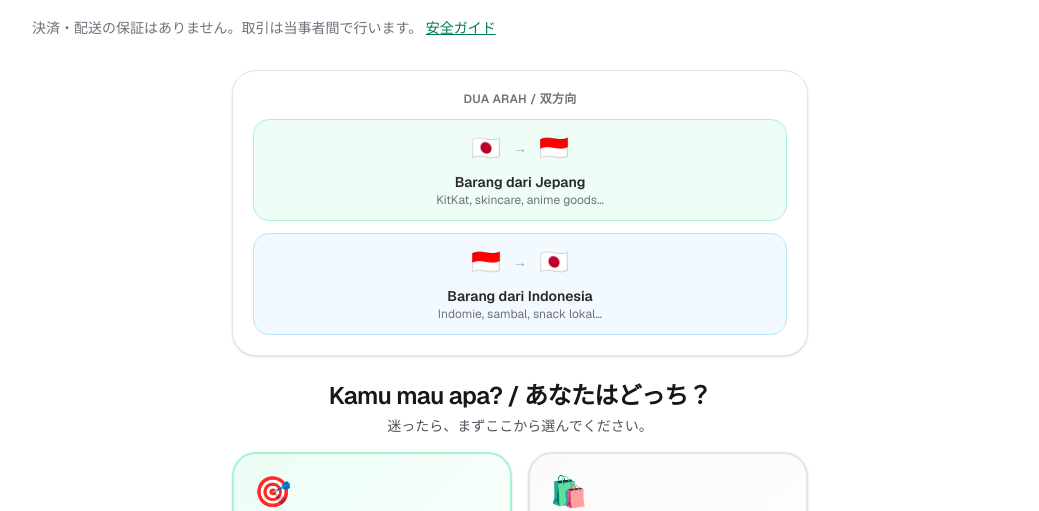
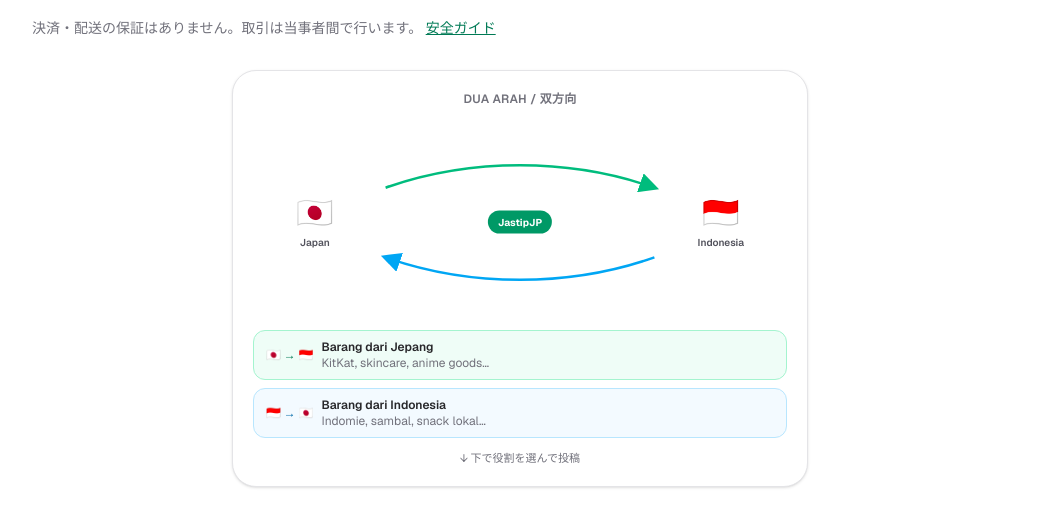
Before and after one commit to yoshisukabubur/jastip-jp, a Next.js app: page / in a window 1280 px wide. Shown: the part 354-865 px from the top of the page, without its empty margins (120-1159 px from the left). Built offline with nearby package versions, Linux system fonts and the light colour scheme; no server answers.

Commit message:
Add visual bidirectional flow diagram above role choice cards

```diff
--- a/src/app/page.tsx
+++ b/src/app/page.tsx
@@ -1,21 +1,5 @@
+import { BidirectionalFlowDiagram } from "@/components/bidirectional-flow-diagram";
 import Link from "next/link";
-
-const FLOW_ROWS = [
-  {
-    from: "🇯🇵",
-    to: "🇮🇩",
-    label: "Barang dari Jepang",
-    sub: "KitKat, skincare, anime goods…",
-    tone: "emerald",
-  },
-  {
-    from: "🇮🇩",
-    to: "🇯🇵",
-    label: "Barang dari Indonesia",
-    sub: "Indomie, sambal, snack lokal…",
-    tone: "sky",
-  },
-] as const;
 
 const STEPS = [
   {
@@ -93,34 +77,7 @@ export default function Home() {
         </div>
 
         <div className="mx-auto max-w-xl space-y-6">
-          {/* Bidirectional flow */}
-          <div className="space-y-3 rounded-3xl border border-zinc-200 bg-white p-5 shadow-sm dark:border-zinc-800 dark:bg-zinc-950">
-            <p className="text-center text-xs font-semibold uppercase tracking-wide text-zinc-500">
-              Dua arah / 双方向
-            </p>
-            {FLOW_ROWS.map((row) => (
-              <div
-                key={row.label}
-                className={`rounded-2xl border px-4 py-3 ${
-                  row.tone === "emerald"
-                    ? "border-emerald-200 bg-emerald-50/80 dark:border-emerald-900 dark:bg-emerald-950/30"
-                    : "border-sky-200 bg-sky-50/80 dark:border-sky-900 dark:bg-sky-950/30"
-                }`}
-              >
-                <div className="flex items-center justify-center gap-3 text-2xl">
-                  <span>{row.from}</span>
-                  <span className="text-sm text-zinc-400">→</span>
-                  <span>{row.to}</span>
-                </div>
-                <p className="mt-2 text-center text-sm font-semibold text-zinc-800 dark:text-zinc-200">
-                  {row.label}
-                </p>
-                <p className="text-center text-xs text-zinc-500 dark:text-zinc-400">
-                  {row.sub}
-                </p>
-              </div>
-            ))}
-          </div>
+          <BidirectionalFlowDiagram />
 
           {/* Who are you? — directly below Dua arah */}
           <div className="space-y-4">
--- /dev/null
+++ b/src/components/bidirectional-flow-diagram.tsx
@@ -0,0 +1,110 @@
+export function BidirectionalFlowDiagram() {
+  return (
+    <div className="rounded-3xl border border-zinc-200 bg-white p-5 shadow-sm dark:border-zinc-800 dark:bg-zinc-950">
+      <p className="text-center text-xs font-semibold uppercase tracking-wide text-zinc-500">
+        Dua arah / 双方向
+      </p>
+
+      <div className="relative mx-auto mt-4 max-w-md" aria-hidden>
+        <svg
+          viewBox="0 0 360 160"
+          className="h-auto w-full text-zinc-400"
+          role="img"
+          aria-label="日本とインドネシアの双方向の流れ"
+        >
+          {/* JP → ID */}
+          <path
+            d="M 72 52 C 140 28, 220 28, 288 52"
+            fill="none"
+            stroke="currentColor"
+            strokeWidth="2"
+            className="text-emerald-500"
+            markerEnd="url(#arrow-emerald)"
+          />
+          {/* ID → JP */}
+          <path
+            d="M 288 108 C 220 132, 140 132, 72 108"
+            fill="none"
+            stroke="currentColor"
+            strokeWidth="2"
+            className="text-sky-500"
+            markerEnd="url(#arrow-sky)"
+          />
+          <defs>
+            <marker
+              id="arrow-emerald"
+              markerWidth="8"
+              markerHeight="8"
+              refX="6"
+              refY="4"
+              orient="auto"
+            >
+              <path d="M0,0 L8,4 L0,8 Z" className="fill-emerald-500" />
+            </marker>
+            <marker
+              id="arrow-sky"
+              markerWidth="8"
+              markerHeight="8"
+              refX="6"
+              refY="4"
+              orient="auto"
+            >
+              <path d="M0,0 L8,4 L0,8 Z" className="fill-sky-500" />
+            </marker>
+          </defs>
+        </svg>
+
+        <div className="absolute left-0 top-1/2 flex -translate-y-1/2 flex-col items-center">
+          <span className="text-3xl">🇯🇵</span>
+          <span className="mt-1 text-[10px] font-semibold text-zinc-600 dark:text-zinc-400">
+            Japan
+          </span>
+        </div>
+        <div className="absolute right-0 top-1/2 flex -translate-y-1/2 flex-col items-center">
+          <span className="text-3xl">🇮🇩</span>
+          <span className="mt-1 text-[10px] font-semibold text-zinc-600 dark:text-zinc-400">
+            Indonesia
+          </span>
+        </div>
+        <div className="absolute left-1/2 top-1/2 flex -translate-x-1/2 -translate-y-1/2 flex-col items-center">
+          <span className="rounded-full bg-emerald-600 px-2.5 py-1 text-[10px] font-bold text-white">
+            JastipJP
+          </span>
+        </div>
+      </div>
+
+      <div className="mt-2 space-y-2">
+        <div className="flex items-center gap-2 rounded-xl border border-emerald-200 bg-emerald-50/80 px-3 py-2 dark:border-emerald-900 dark:bg-emerald-950/30">
+          <span className="shrink-0 text-xs font-bold text-emerald-700 dark:text-emerald-400">
+            🇯🇵 → 🇮🇩
+          </span>
+          <div className="min-w-0 text-xs">
+            <p className="font-semibold text-zinc-800 dark:text-zinc-200">
+              Barang dari Jepang
+            </p>
+            <p className="text-zinc-500 dark:text-zinc-400">
+              KitKat, skincare, anime goods…
+            </p>
+          </div>
+        </div>
+        <div className="flex items-center gap-2 rounded-xl border border-sky-200 bg-sky-50/80 px-3 py-2 dark:border-sky-900 dark:bg-sky-950/30">
+          <span className="shrink-0 text-xs font-bold text-sky-700 dark:text-sky-400">
+            🇮🇩 → 🇯🇵
+          </span>
+          <div className="min-w-0 text-xs">
+            <p className="font-semibold text-zinc-800 dark:text-zinc-200">
+              Barang dari Indonesia
+            </p>
+            <p className="text-zinc-500 dark:text-zinc-400">
+              Indomie, sambal, snack lokal…
+            </p>
+          </div>
+        </div>
+      </div>
+
+      <p className="mt-3 text-center text-[11px] text-zinc-500 dark:text-zinc-400">
+        ↓ 下で役割を選んで投稿
+      </p>
+    </div>
+  );
+}
```
